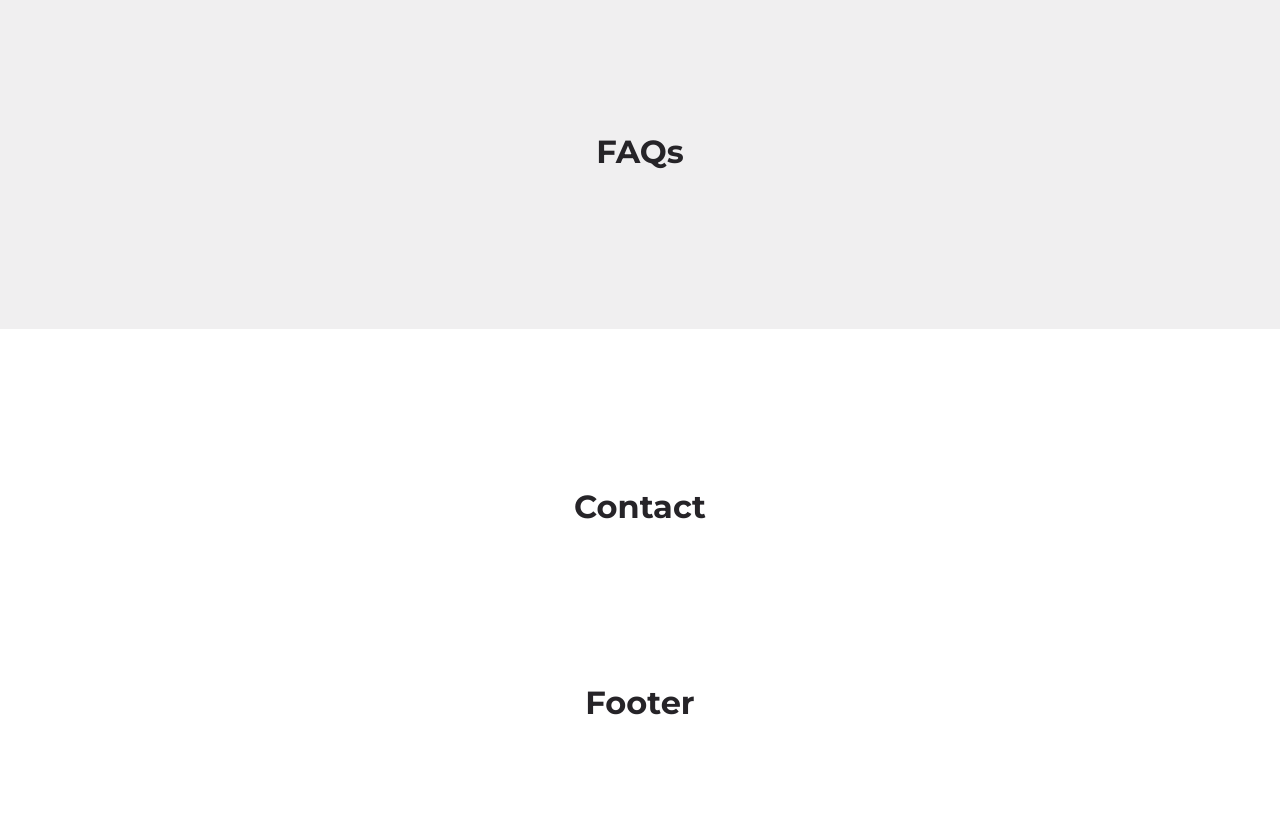
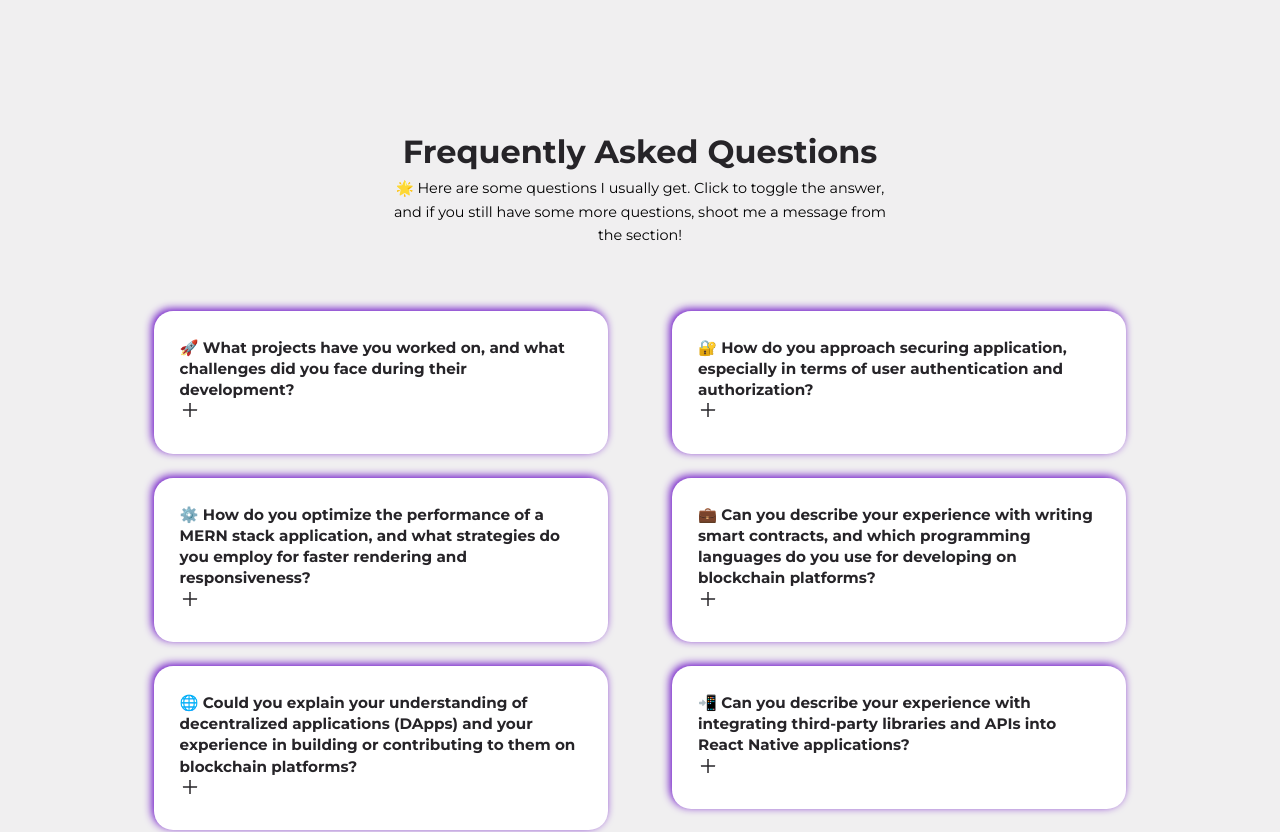
Before and after one commit to Shwetaank/React-Portfolio, a React (Create React App) app: page / in a window 1280 px wide. Shown: the part 7080-7912 px from the top of the page. Built offline with nearby package versions, Linux system fonts and the light colour scheme.

Commit message:
added functanility to the Faqs Section

```diff
--- /dev/null
+++ b/src/sections/FAQs/FAQ.jsx
@@ -0,0 +1,21 @@
+import React, { useState } from "react";
+import Card from "../../components/card";
+import { AiOutlinePlus, AiOutlineMinus } from "react-icons/ai";
+
+const FAQ = ({ faq }) => {
+  const [showAnswer, setShowAnswer] = useState(false);
+
+  return (
+    <Card className="faq" onClick={() => setShowAnswer((prev) => !prev)}>
+      <div>
+        <h5 className="faq__question">{faq.Question}</h5>
+        <button className="faq__toggle-button">
+          {showAnswer ? <AiOutlineMinus size={20} /> : <AiOutlinePlus size={20} />}
+        </button>
+      </div>
+      {showAnswer && <p className="faq__answer">{faq.Answer}</p>}
+    </Card>
+  );
+};
+
+export default FAQ;
--- a/src/sections/FAQs/FAQs.css
+++ b/src/sections/FAQs/FAQs.css
@@ -0,0 +1,53 @@
+.faqs__container {
+  display: grid;
+  grid-template-columns: 1fr 1fr;
+  gap: 1.5rem 4rem;
+  align-items: start;
+}
+
+.card.faq:hover {
+  cursor: pointer;
+  background: var(--color-white);
+}
+
+faq > div {
+  display: flex;
+  justify-content: space-between;
+  align-items: flex-start;
+  gap: 2rem;
+}
+.faq h5 {
+  line-height: 1.4;
+}
+
+.faq__toggle-button {
+  font-size: 1.2rem;
+  color: var(--color-black);
+  background: transparent;
+}
+.faq__answer {
+  margin-top: 1rem;
+  opacity: 0;
+  animation: animateAnswer 500ms ease-in forwards;
+}
+
+@keyframes animateAnswer {
+  to {
+    opacity: 1;
+  }
+}
+
+/* media queries for (tablet) */
+
+@media screen and (max-width: 1024px) {
+  .faqs__container {
+    grid-template-columns: 1fr;
+  }
+}
+
+/* media queries for (phones) */
+@media screen and (max-width: 600px) {
+  .faqs__container {
+    gap: 1rem;
+  }
+}
--- a/src/sections/FAQs/FAQs.jsx
+++ b/src/sections/FAQs/FAQs.jsx
@@ -1,10 +1,22 @@
 import React from "react";
-import './FAQs.css'
+import faqs from "./data";
+import "./FAQs.css";
+import FAQ from "./FAQ";  // Ensure the import statement matches the file case
 
 const FAQs = () => {
   return (
     <section id="faqs">
-      <h2>FAQs</h2>
+      <h2>Frequently Asked Questions</h2>
+      <p>
+        🌟 Here are some questions I usually get. Click to toggle the answer,
+        and if you still have some more questions, shoot me a message from the
+        section!
+      </p>
+      <div className="container faqs__container">
+        {faqs.map((faq) => (
+          <FAQ key={faq.id} faq={faq} />
+        ))}
+      </div>
     </section>
   );
 };
--- /dev/null
+++ b/src/sections/FAQs/data.js
@@ -0,0 +1,53 @@
+const data = [
+  {
+    id: 1,
+    Question:
+      "🚀 What projects have you worked on, and what challenges did you face during their development?",
+    Answer:
+      "As a fresher, I've completed impactful projects during my training. Challenges often revolved around mastering asynchronous operations and ensuring seamless communication between frontend and backend.",
+  },
+  {
+    id: 2,
+    Question:
+      "🔐 How do you approach securing application, especially in terms of user authentication and authorization?",
+    Answer:
+      "Security is a top priority. I implement secure authentication using JWT tokens, validate user inputs rigorously, and guard against common vulnerabilities like XSS and CSRF to ensure a robust and secure application.",
+  },
+  {
+    id: 3,
+    Question:
+      "⚙️ How do you optimize the performance of a MERN stack application, and what strategies do you employ for faster rendering and responsiveness?",
+    Answer:
+      "Performance optimization is crucial. I focus on code splitting, lazy loading, and use tools like React DevTools for profiling. Additionally, I employ techniques like image optimization and asynchronous loading for faster rendering and improved responsiveness.",
+  },
+  {
+    id: 4,
+    Question:
+      "💼 Can you describe your experience with writing smart contracts, and which programming languages do you use for developing on blockchain platforms?",
+    Answer:
+      "I have hands-on experience in writing smart contracts using languages such as Solidity for Ethereum. My projects involved creating and deploying smart contracts to implement various decentralized functionalities and business logic.",
+  },
+  {
+    id: 5,
+    Question:
+      "🌐 Could you explain your understanding of decentralized applications (DApps) and your experience in building or contributing to them on blockchain platforms?",
+    Answer:
+      "I have practical experience in developing decentralized applications (DApps) on blockchain platforms. This involves creating frontend interfaces that interact seamlessly with smart contracts deployed on the blockchain, providing users with a decentralized and secure experience.",
+  },
+  {
+    id: 6,
+    Question:
+      "📲 Can you describe your experience with integrating third-party libraries and APIs into React Native applications?",
+    Answer:
+      "I have successfully integrated various third-party libraries and APIs into React Native projects. This includes incorporating features like maps, authentication, and push notifications, enhancing the functionality of the mobile applications.",
+  },
+  {
+    id: 7,
+    Question:
+      "🧪 Could you explain your understanding of mobile app testing, and what testing tools or methodologies do you use for React Native applications?",
+    Answer:
+      "Testing is integral to ensuring a reliable mobile app. I conduct unit testing using Jest for components and functions, and I use tools like Detox or Appium for end-to-end testing. This ensures that the app functions correctly across different devices and scenarios.",
+  },
+];
+
+export default data;
```
